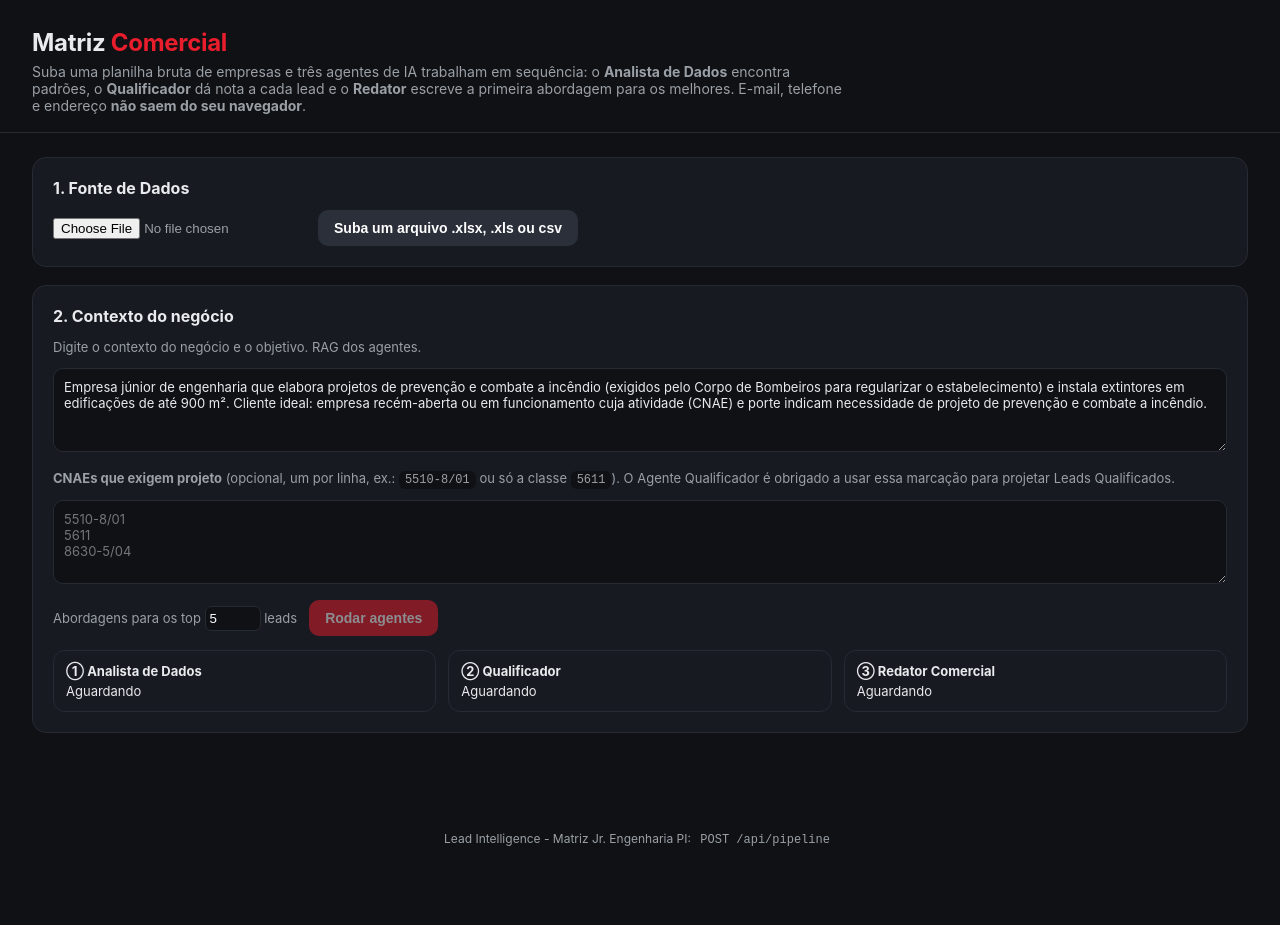
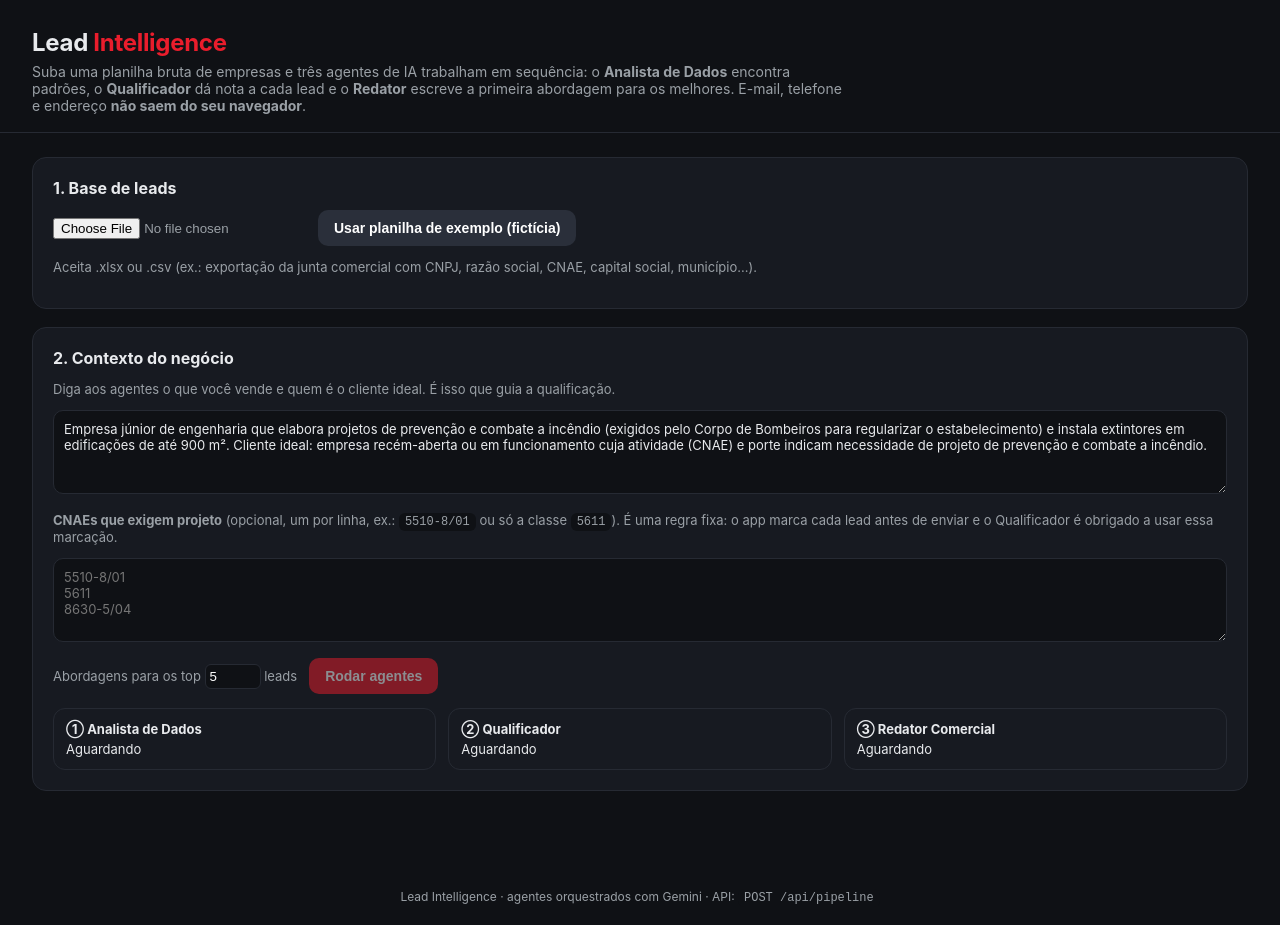
Before and after one commit to welferengineer/Lead-Intelligence, a website: page index.html in a window 1280 px wide. Before the commit the page ends 867 px from the top, so only its background shows below. Drawn offline with nearby package versions, Linux system fonts and the light colour scheme.

Commit message:
Add files via upload

```diff
--- a/index.html
+++ b/index.html
@@ -3,7 +3,7 @@
 <head>
 <meta charset="UTF-8" />
 <meta name="viewport" content="width=device-width, initial-scale=1" />
-<title>Matriz Comercial — Agentes de IA para qualificação de leads</title>
+<title>Lead Intelligence — Agentes de IA para qualificação de leads</title>
 <script src="https://cdn.sheetjs.com/xlsx-0.20.3/package/dist/xlsx.full.min.js"></script>
 <script src="https://cdn.jsdelivr.net/npm/chart.js@4.4.1/dist/chart.umd.min.js"></script>
 <style>
@@ -52,26 +52,26 @@
 </head>
 <body>
 <header>
-  <h1>Matriz <span>Comercial </span></h1>
+  <h1>Lead <span>Intelligence</span></h1>
   <p>Suba uma planilha bruta de empresas e três agentes de IA trabalham em sequência: o <b>Analista de Dados</b> encontra padrões, o <b>Qualificador</b> dá nota a cada lead e o <b>Redator</b> escreve a primeira abordagem para os melhores. E-mail, telefone e endereço <b>não saem do seu navegador</b>.</p>
 </header>
 
 <main>
   <section class="panel">
-    <h2>1. Fonte de Dados</h2>
+    <h2>1. Base de leads</h2>
     <div class="row">
       <input type="file" id="file" accept=".xlsx,.xls,.csv" />
-      <button class="secondary" id="sampleBtn"> Suba um arquivo .xlsx, .xls ou csv </button>
+      <button class="secondary" id="sampleBtn">Usar planilha de exemplo (fictícia)</button>
     </div>
-
+    <p class="muted" id="fileInfo">Aceita .xlsx ou .csv (ex.: exportação da junta comercial com CNPJ, razão social, CNAE, capital social, município...).</p>
     <div id="cols"></div>
   </section>
 
   <section class="panel">
     <h2>2. Contexto do negócio</h2>
-    <p class="muted">Digite o contexto do negócio e o objetivo. RAG dos agentes.</p>
+    <p class="muted">Diga aos agentes o que você vende e quem é o cliente ideal. É isso que guia a qualificação.</p>
     <textarea id="contexto"></textarea>
-    <p class="muted" style="margin-top:14px"><b>CNAEs que exigem projeto</b> (opcional, um por linha, ex.: <code>5510-8/01</code> ou só a classe <code>5611</code>). O Agente Qualificador é obrigado a usar essa marcação para projetar Leads Qualificados.</p>
+    <p class="muted" style="margin-top:14px"><b>CNAEs que exigem projeto</b> (opcional, um por linha, ex.: <code>5510-8/01</code> ou só a classe <code>5611</code>). É uma regra fixa: o app marca cada lead antes de enviar e o Qualificador é obrigado a usar essa marcação.</p>
     <textarea id="cnaesObrig" placeholder="5510-8/01&#10;5611&#10;8630-5/04"></textarea>
     <div class="row" style="margin-top:12px">
       <label class="muted">Abordagens para os top <input id="top" type="number" value="5" min="1" max="15" style="width:56px;background:#0f1115;color:#fff;border:1px solid var(--line);border-radius:6px;padding:4px"> leads</label>
@@ -117,7 +117,7 @@
     </section>
   </div>
 </main>
-<footer>Lead Intelligence - Matriz Jr. Engenharia PI: <code>POST /api/pipeline</code></footer>
+<footer>Lead Intelligence · agentes orquestrados com Gemini · API: <code>POST /api/pipeline</code></footer>
 
 <script>
 const DEFAULT_CONTEXT = "Empresa júnior de engenharia que elabora projetos de prevenção e combate a incêndio (exigidos pelo Corpo de Bombeiros para regularizar o estabelecimento) e instala extintores em edificações de até 900 m². Cliente ideal: empresa recém-aberta ou em funcionamento cuja atividade (CNAE) e porte indicam necessidade de projeto de prevenção e combate a incêndio.";
```
